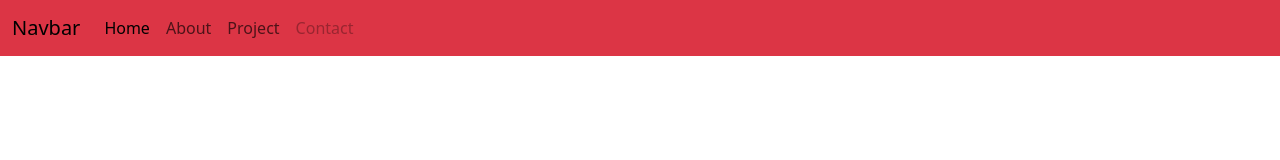
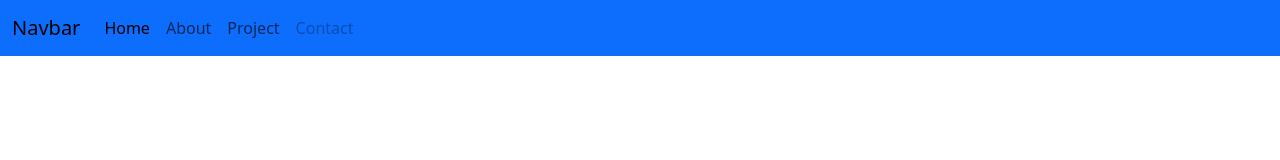
Before and after one commit to faizharby/Portofolio, a plain HTML site: page index.html in a window 1280 px wide. Drawn offline with nearby package versions, Linux system fonts and the light colour scheme.

Commit message:
sudah di ganti primary

```diff
--- a/index.html
+++ b/index.html
@@ -7,7 +7,7 @@
     <link href="https://cdn.jsdelivr.net/npm/bootstrap@5.3.1/dist/css/bootstrap.min.css" rel="stylesheet" integrity="sha384-4bw+/aepP/YC94hEpVNVgiZdgIC5+VKNBQNGCHeKRQN+PtmoHDEXuppvnDJzQIu9" crossorigin="anonymous">
 </head>
 <body>
-    <nav class="navbar navbar-expand-lg bg-danger">
+    <nav class="navbar navbar-expand-lg bg-primary">
         <div class="container-fluid">
           <a class="navbar-brand" href="#">Navbar</a>
           <button class="navbar-toggler" type="button" data-bs-toggle="collapse" data-bs-target="#navbarNav" aria-controls="navbarNav" aria-expanded="false" aria-label="Toggle navigation">
```
